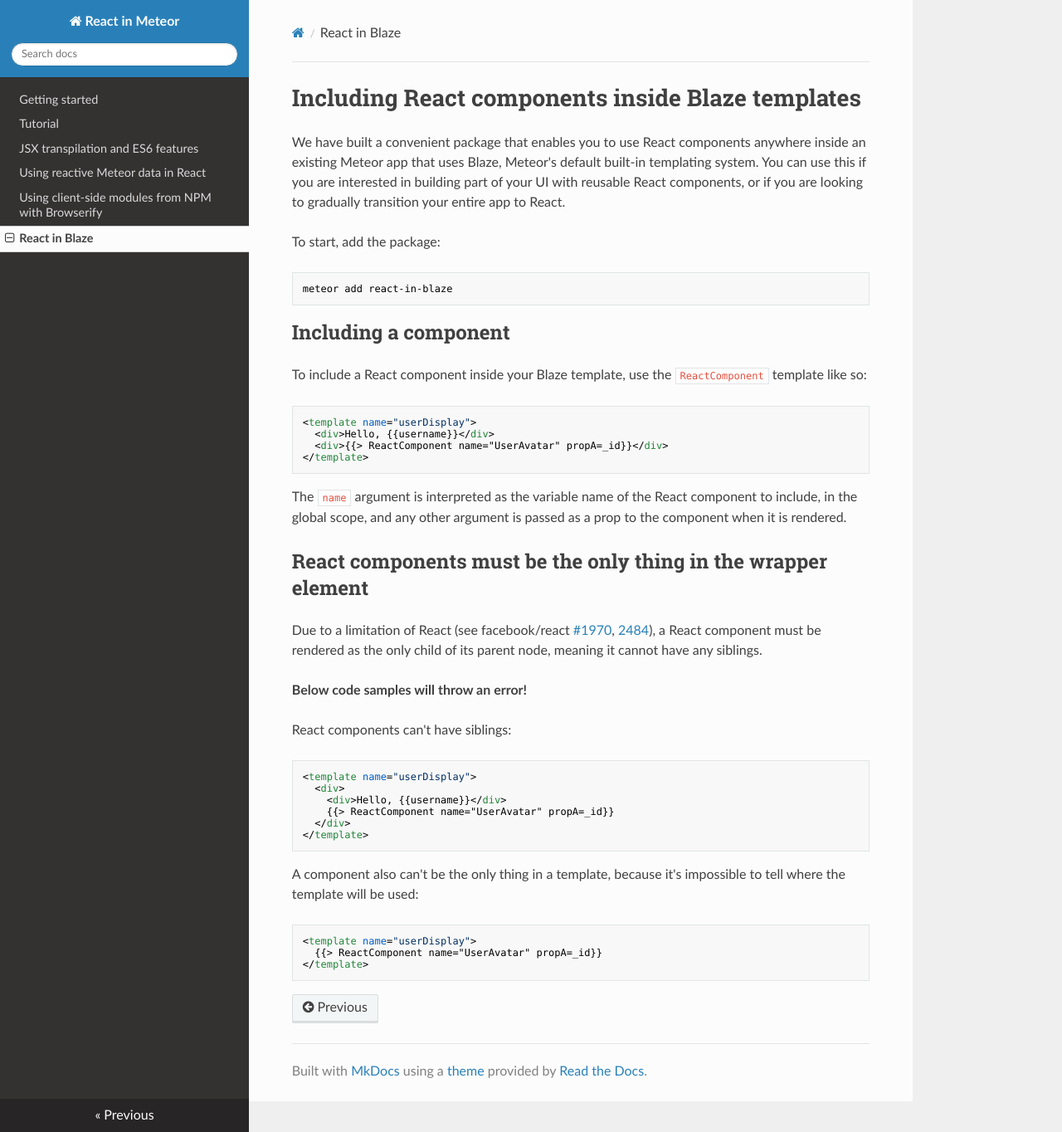
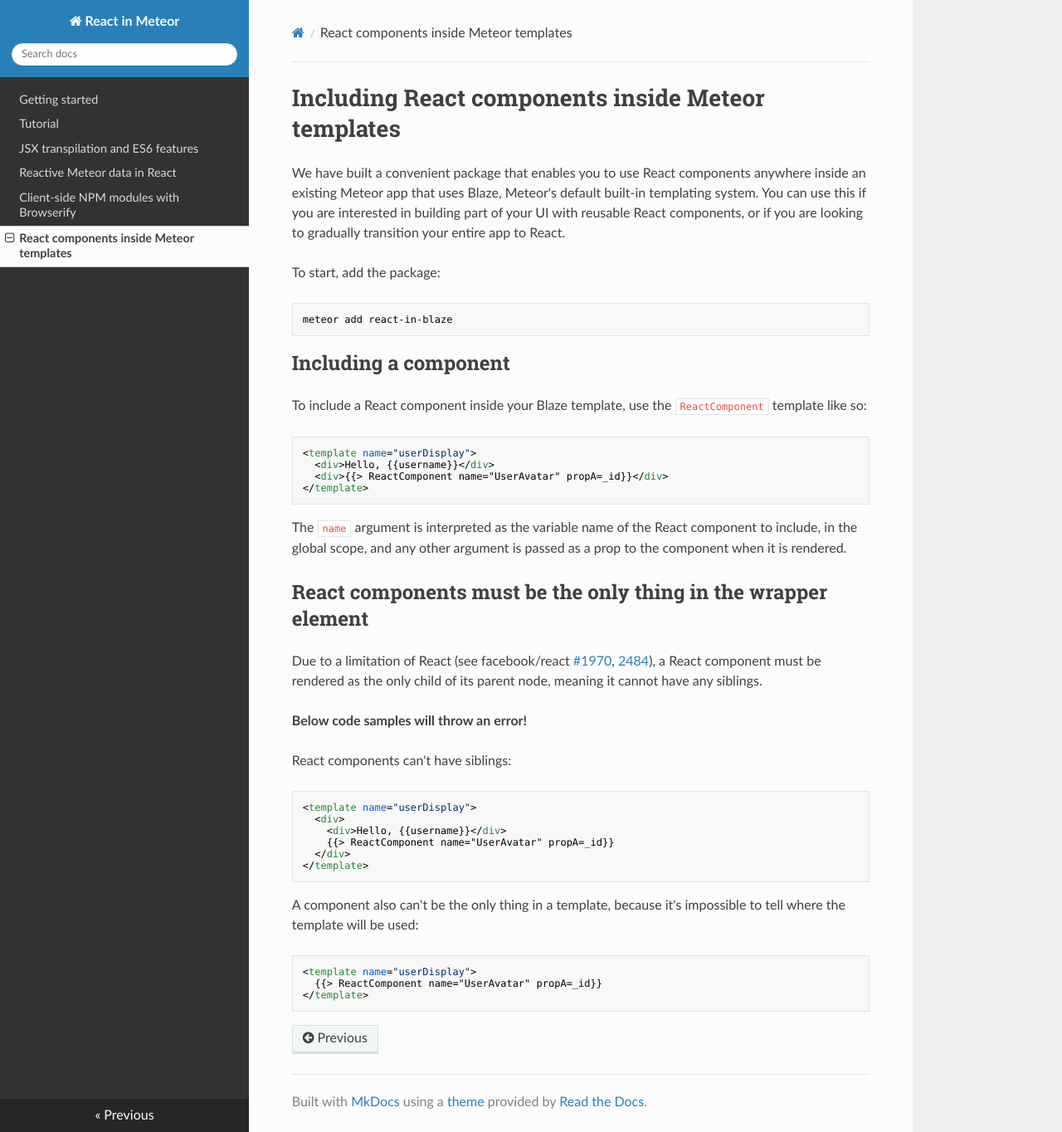
Before and after one commit to meteor/react-packages, an MkDocs documentation site: the page built from docs/react-in-blaze.md, in a window 1280 px wide and 1364 px high. Shown: the whole window at 83% size. Built offline with MkDocs 1.6.1, drawn with Linux system fonts in a browser that asks for light colours; nearby versions of some CDN libraries; old or Windows-style settings are respelled for this version of MkDocs.

Commit message:
Updated guide

```diff
--- a/docs/react-in-blaze.md
+++ b/docs/react-in-blaze.md
@@ -1,4 +1,4 @@
-<h1>Including React components inside Blaze templates</h1>
+<h1>Including React components inside Meteor templates</h1>
 
 We have built a convenient package that enables you to use React components anywhere inside an existing Meteor app that uses Blaze, Meteor's default built-in templating system. You can use this if you are interested in building part of your UI with reusable React components, or if you are looking to gradually transition your entire app to React.
 
--- a/mkdocs.yml
+++ b/mkdocs.yml
@@ -4,6 +4,6 @@ pages:
 - Getting started: index.md
 - Tutorial: tutorial.md
 - JSX transpilation and ES6 features: jsx.md
-- Using reactive Meteor data in React: meteor-data.md
-- Using client-side modules from NPM with Browserify: client-npm.md
-- React in Blaze: react-in-blaze.md
+- Reactive Meteor data in React: meteor-data.md
+- Client-side NPM modules with Browserify: client-npm.md
+- React components inside Meteor templates: react-in-blaze.md
```
